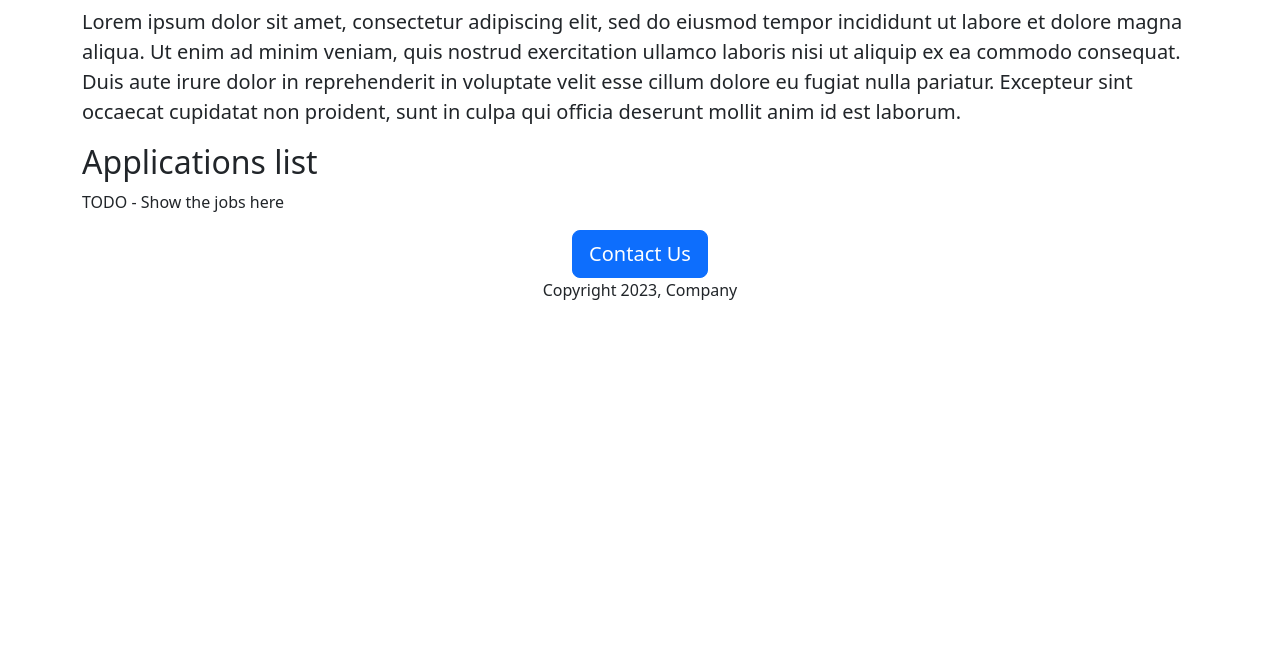
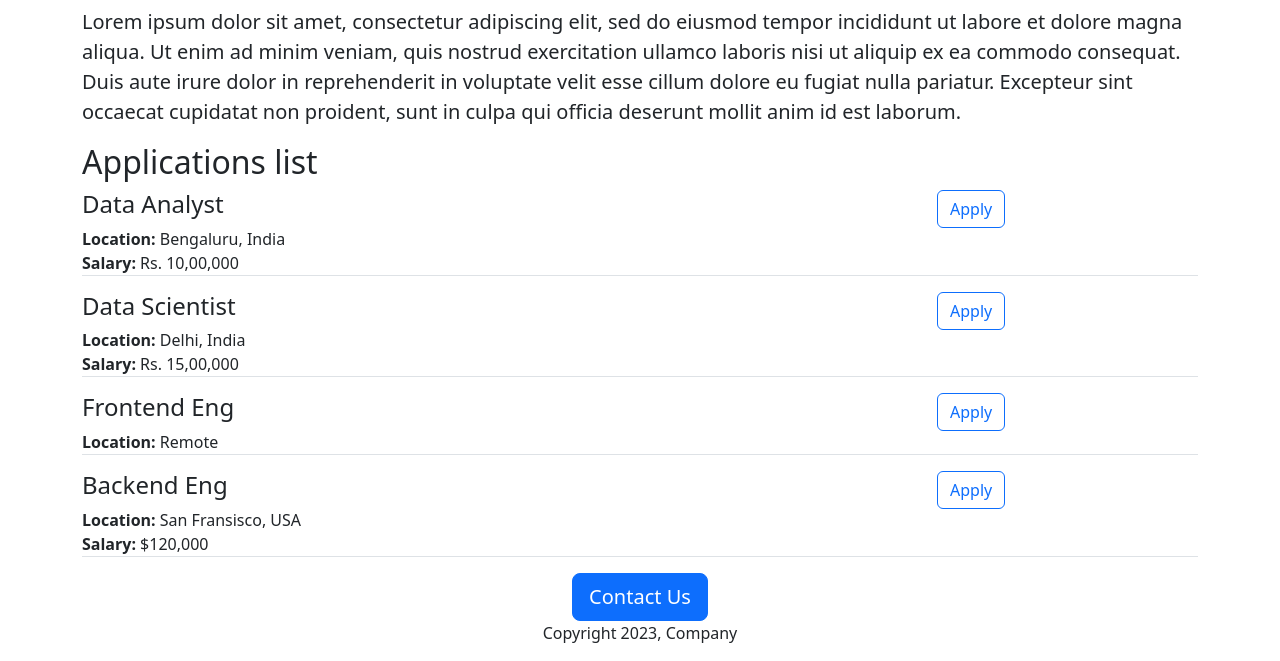
Before and after one commit to albulushi/company-careers-website, a Flask app: page / in a window 1280 px wide. Shown: the part 839-1500 px from the top of the page. Before the commit the page ends 1139 px from the top, so only its background shows below. Run offline with Flask 3, Linux system fonts and the light colour scheme.

Commit message:
adding jsonify and dynamic jobs data

```diff
--- a/app.py
+++ b/app.py
@@ -1,13 +1,43 @@
-from flask import Flask, render_template
+from flask import Flask, render_template, jsonify
 
 app = Flask(__name__)
 
+JOBS = [
+  {
+    'id': 1,
+    'title': 'Data Analyst',
+    'location': 'Bengaluru, India',
+    'Salary': 'Rs. 10,00,000'
+  },
+  {
+    'id': 2,
+    'title': 'Data Scientist',
+    'location': 'Delhi, India',
+    'Salary': 'Rs. 15,00,000'
+  },
+  {
+    'id': 3,
+    'title': 'Frontend Eng',
+    'location': 'Remote'
+  },
+  {
+    'id': 4,
+    'title': 'Backend Eng',
+    'location': 'San Fransisco, USA',
+    'Salary': '$120,000'
+  },
+]
 
 @app.route("/")
 def hello_world():
-  return render_template('home.html')
+  return render_template('home.html',
+                         jobs=JOBS,
+                        company_name='Jovian')
 
+@app.route("/api/jobs")
+def list_jobs():
+  return jsonify(JOBS)
 
 print(__name__)
 if __name__ == "__main__":
-  app.run('0.0.0.0', debug=True)
+  app.run(host='0.0.0.0', debug=True)
--- a/templates/home.html
+++ b/templates/home.html
@@ -3,7 +3,7 @@
   <head>
     <meta charset="utf-8">
     <meta name="viewport" content="width=device-width, initial-scale=1">
-    <title>Company list</title>
+    <title>{{company_name}} list</title>
     <link href="https://cdn.jsdelivr.net/npm/bootstrap@5.3.2/dist/css/bootstrap.min.css" rel="stylesheet" integrity="sha384-T3c6CoIi6uLrA9TneNEoa7RxnatzjcDSCmG1MXxSR1GAsXEV/Dwwykc2MPK8M2HN" crossorigin="anonymous">
   </head>
   <body>
@@ -15,7 +15,11 @@
       Lorem ipsum dolor sit amet, consectetur adipiscing elit, sed do eiusmod tempor incididunt ut labore et dolore magna aliqua. Ut enim ad minim veniam, quis nostrud exercitation ullamco laboris nisi ut aliquip ex ea commodo consequat. Duis aute irure dolor in reprehenderit in voluptate velit esse cillum dolore eu fugiat nulla pariatur. Excepteur sint occaecat cupidatat non proident, sunt in culpa qui officia deserunt mollit anim id est laborum.
     </p>
     <h2>Applications list</h2>
-      <p>TODO - Show the jobs here</p>
+      <div>
+        {% for job in jobs %}
+         {% include 'jobitems.html'%}
+        {% endfor %}
+      </div>
       <div class="text-center">
         <button class="btn btn-primary btn-lg">Contact Us</button>
       <p>Copyright 2023, Company</p>
--- /dev/null
+++ b/templates/jobitems.html
@@ -0,0 +1,24 @@
+<div class="border-bottom" style="margin-bottom: 16px;">
+  <div class="row">
+    <div class="col-9">
+      <h4>
+        {{job['title']}}
+      </h4>
+
+        <div>
+          <b>Location:</b> {{job['location']}}
+        </div>
+
+        <div>
+          {% if 'Salary' in job %}
+            <div>
+              <b>Salary:</b> {{job['Salary']}}
+            </div>
+          {% endif %}
+        </div>
+    </div>
+    <div class="col-3">
+       <button type="button" class="btn btn-outline-primary">Apply</button>
+    </div>
+  </div>
+</div>
```
